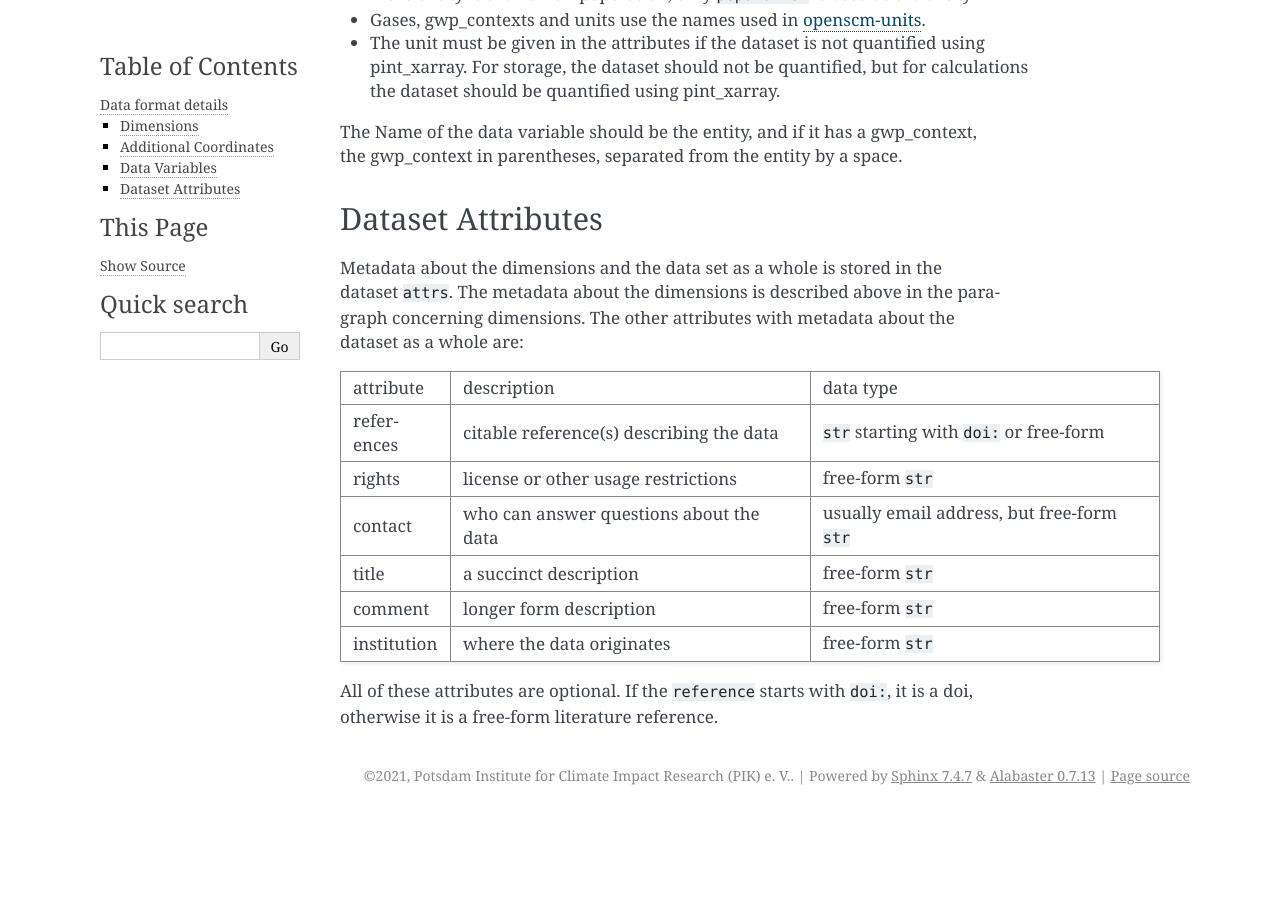
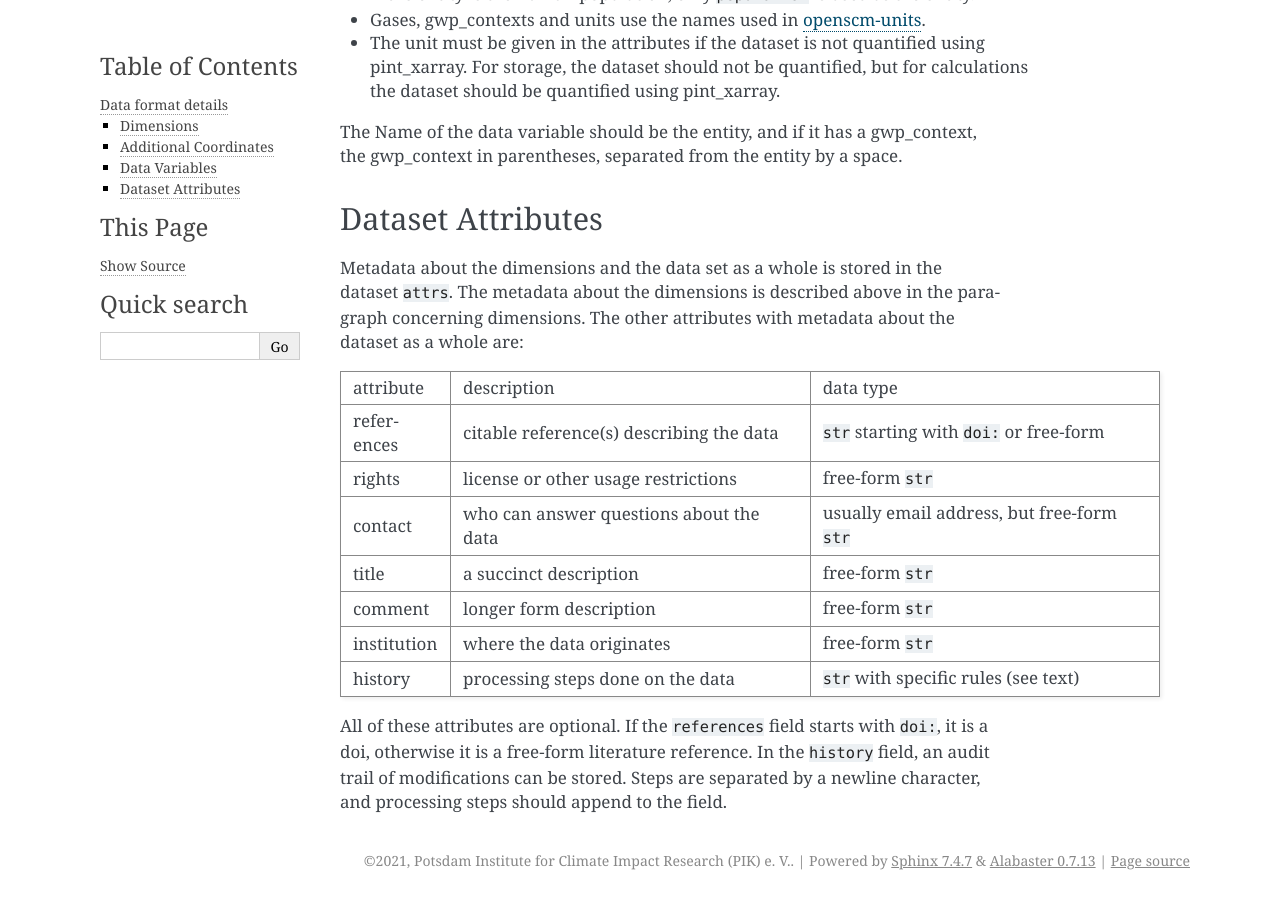
Before and after one commit to primap-community/primap2, a Sphinx documentation site: the page built from docs/data_format_details.rst, in a window 1280 px wide and 900 px high, scrolled down 1895 px. Built offline with Sphinx 7.4.7, drawn with Linux system fonts in a browser that asks for light colours; before the commit the page ends 2710 px from its top, so only the background shows below that.

```diff
--- a/TODO.rst
+++ b/TODO.rst
@@ -1,6 +1,4 @@
 * think about adopting https://cfconventions.org/ where possible - e.g. using
   standard_names for "area" -> "area (ISO 3)".
-* maybe history attribute like cfconventions.
 * look if we can re-purpose some parts of https://github.com/xarray-contrib/cf-xarray .
-* finish adopting CF global attributes.
 * move API into an xarray extension under the name ds.pr.
--- a/docs/data_format_details.rst
+++ b/docs/data_format_details.rst
@@ -104,8 +104,11 @@ contact      who can answer questions about the data   usually email address, bu
 title        a succinct description                    free-form ``str``
 comment      longer form description                   free-form ``str``
 institution  where the data originates                 free-form ``str``
+history      processing steps done on the data         ``str`` with specific rules (see text)
 ===========  ========================================  ============================================
 
 All of these attributes are optional.
-If the ``reference`` starts with ``doi:``, it is a doi, otherwise it is a free-form
-literature reference.
+If the ``references`` field starts with ``doi:``, it is a doi, otherwise it is a
+free-form literature reference.
+In the ``history`` field, an audit trail of modifications can be stored. Steps are
+separated by a newline character, and processing steps should append to the field.
```
Also changed, not shown: docs/data_format_examples.ipynb, 2 other files.
